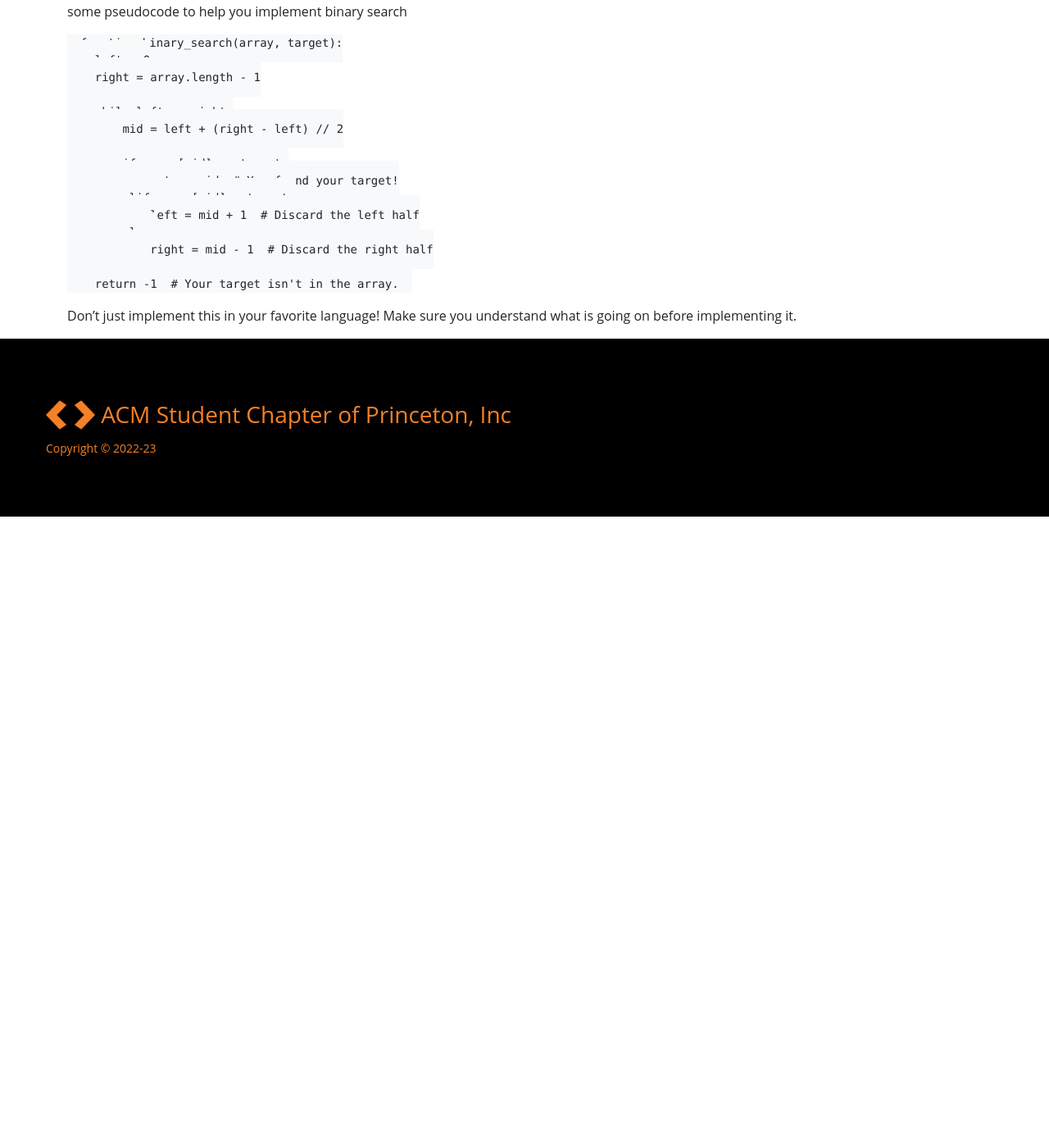
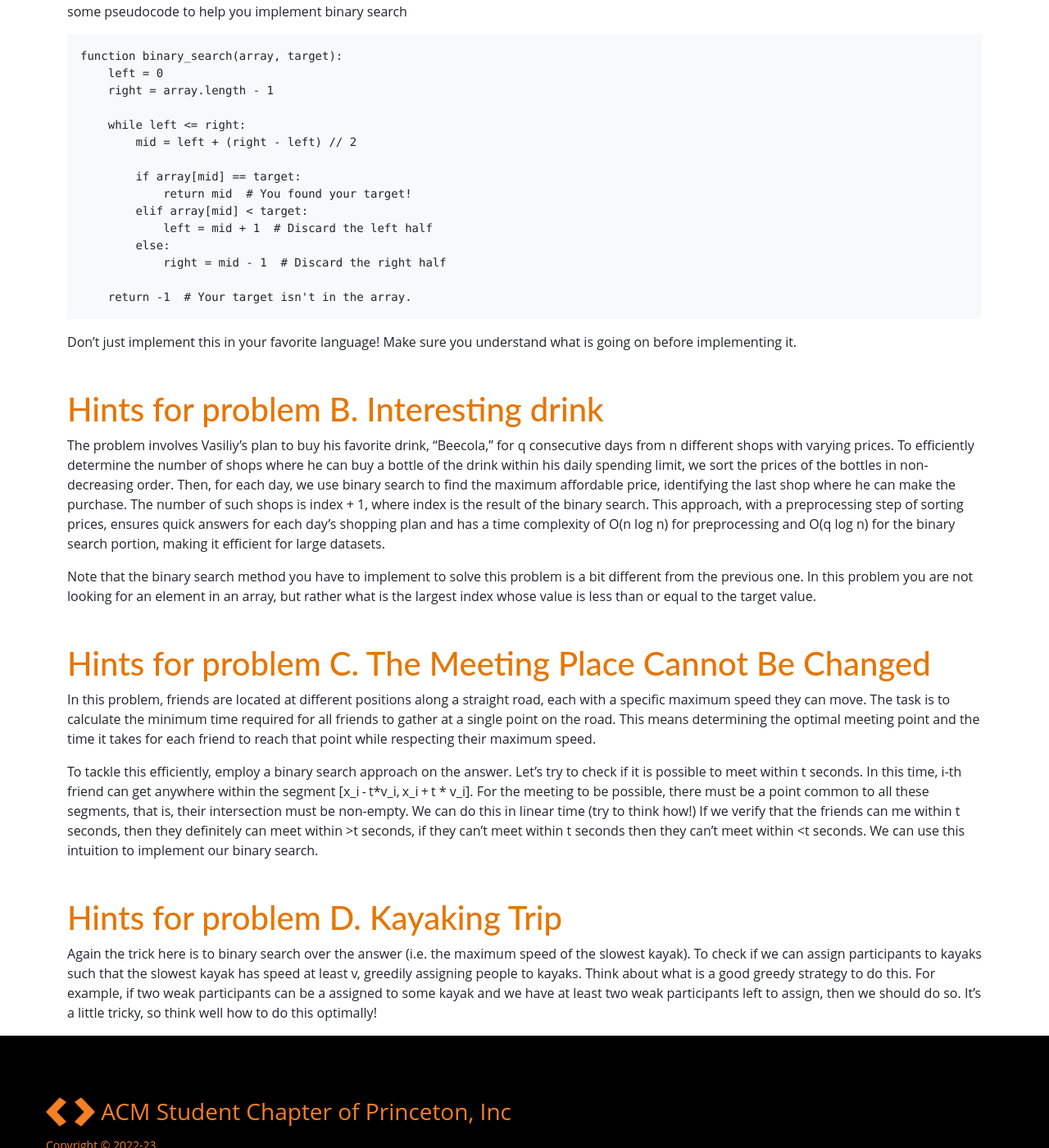
Before and after one commit to Princeton-Competitive-Programming/princeton-competitive-programming, a Jekyll site: the page built from pages/bsearch_help.md, in a window 1280 px wide and 1400 px high, scrolled down 384 px. Shown: the whole window at 82% size. Built offline with Jekyll 4.4.1, drawn with Linux system fonts in a browser that asks for light colours; nearby versions of some CDN libraries; before the commit the page ends 1014 px from its top, so only the background shows below that.

Commit message:
Add bsearch anew

```diff
--- a/pages/bsearch_help.md
+++ b/pages/bsearch_help.md
@@ -9,7 +9,7 @@ layout: page
 
 The problem requires efficiently determining the existence of courses with specific course numbers within a sorted list of course numbers. To solve this, a binary search approach is employed. After reading the input data, use binary search to check if a query course number exists in the list. Here is some pseudocode to help you implement binary search
 
-<pre><code class="bg-light p-3">function binary_search(array, target):
+<pre class="bg-light p-3">function binary_search(array, target):
     left = 0
     right = array.length - 1
 
@@ -23,6 +23,57 @@ The problem requires efficiently determining the existence of courses with speci
         else:
             right = mid - 1  # Discard the right half
 
-    return -1  # Your target isn't in the array.</code></pre>
+    return -1  # Your target isn't in the array.</pre>
 
 Don't just implement this in your favorite language! Make sure you understand what is going on before implementing it.
+
+## Hints for problem B. Interesting drink
+
+The problem involves Vasiliy's plan to buy his favorite drink,
+"Beecola," for q consecutive days from n different shops with varying
+prices. To efficiently determine the number of shops where he can buy
+a bottle of the drink within his daily spending limit, we sort the
+prices of the bottles in non-decreasing order. Then, for each day, we
+use binary search to find the maximum affordable price, identifying
+the last shop where he can make the purchase. The number of such shops
+is index + 1, where index is the result of the binary search. This
+approach, with a preprocessing step of sorting prices, ensures quick
+answers for each day's shopping plan and has a time complexity of O(n
+log n) for preprocessing and O(q log n) for the binary search portion,
+making it efficient for large datasets.
+
+Note that the binary search method you have to implement to solve this
+problem is a bit different from the previous one. In this problem you
+are not looking for an element in an array, but rather what is the
+largest index whose value is less than or equal to the target value.
+
+## Hints for problem C. The Meeting Place Cannot Be Changed
+
+In this problem, friends are located at different positions along a
+straight road, each with a specific maximum speed they can move. The
+task is to calculate the minimum time required for all friends to
+gather at a single point on the road. This means determining the
+optimal meeting point and the time it takes for each friend to reach
+that point while respecting their maximum speed.
+
+To tackle this efficiently, employ a binary search approach on the
+answer. Let's try to check if it is possible to meet within t
+seconds. In this time, i-th friend can get anywhere within the segment
+[x_i - t*v_i, x_i + t * v_i]. For the meeting to be possible, there
+must be a point common to all these segments, that is, their
+intersection must be non-empty. We can do this in linear time (try to
+think how!) If we verify that the friends can me within t seconds,
+then they definitely can meet within >t seconds, if they can't meet
+within t seconds then they can't meet within <t seconds. We can use
+this intuition to implement our binary search.
+
+## Hints for problem D. Kayaking Trip
+
+Again the trick here is to binary search over the answer (i.e. the
+maximum speed of the slowest kayak). To check if we can assign
+participants to kayaks such that the slowest kayak has speed at least
+v, greedily assigning people to kayaks. Think about what is a good
+greedy strategy to do this. For example, if two weak participants can
+be a assigned to some kayak and we have at least two weak participants
+left to assign, then we should do so. It's a little tricky, so think
+well how to do this optimally!
```
